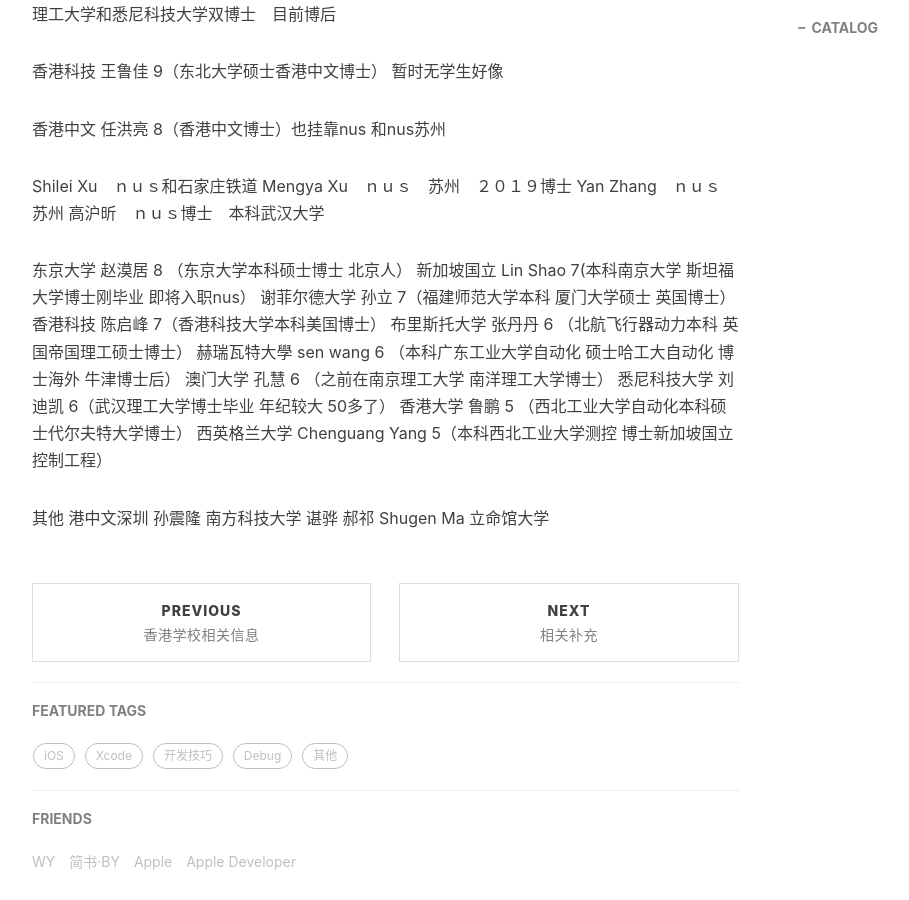
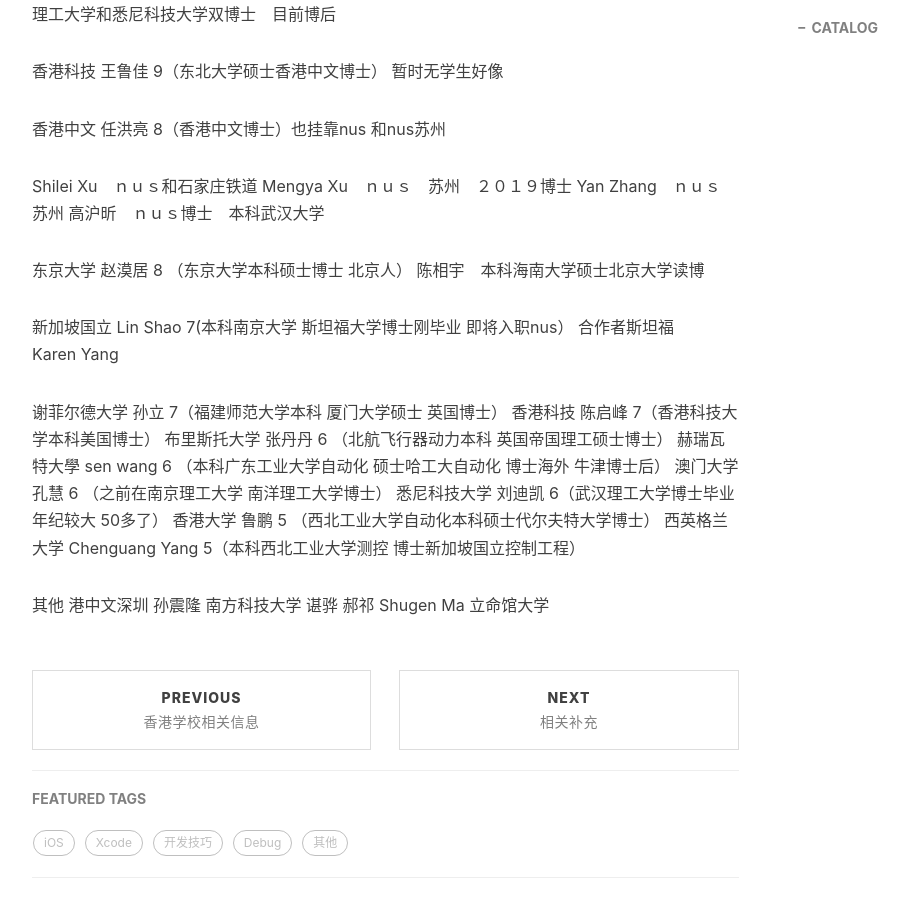
Before and after one commit to pengjiao123/pengjiao123.github.io, a Jekyll site: the page built from _posts/2022-06-18-实习相关.md, in a window 1280 px wide and 900 px high, scrolled down 3157 px. Shown: the whole window, without its empty margins (233-1142 px from the left). Built offline with Jekyll 4.4.1, drawn with Linux system fonts in a browser that asks for light colours; nearby versions of some CDN libraries; comment, search, counter and statistics services are not loaded.

Commit message:
Update 2022-06-18-实习相关.md

```diff
--- a/_posts/2022-06-18-实习相关.md
+++ b/_posts/2022-06-18-实习相关.md
@@ -167,7 +167,13 @@
 高沪昕　ｎｕｓ博士　本科武汉大学
 
  东京大学 赵漠居 8 （东京大学本科硕士博士 北京人）
+ 陈相宇　本科海南大学硕士北京大学读博
+
+
 新加坡国立 Lin Shao 7(本科南京大学 斯坦福大学博士刚毕业 即将入职nus）
+合作者斯坦福　 Karen Yang
+
+
  谢菲尔德大学 孙立 7（福建师范大学本科 厦门大学硕士 英国博士）
 香港科技 陈启峰 7（香港科技大学本科美国博士）
 布里斯托大学 张丹丹 6 （北航飞行器动力本科 英国帝国理工硕士博士）
```
